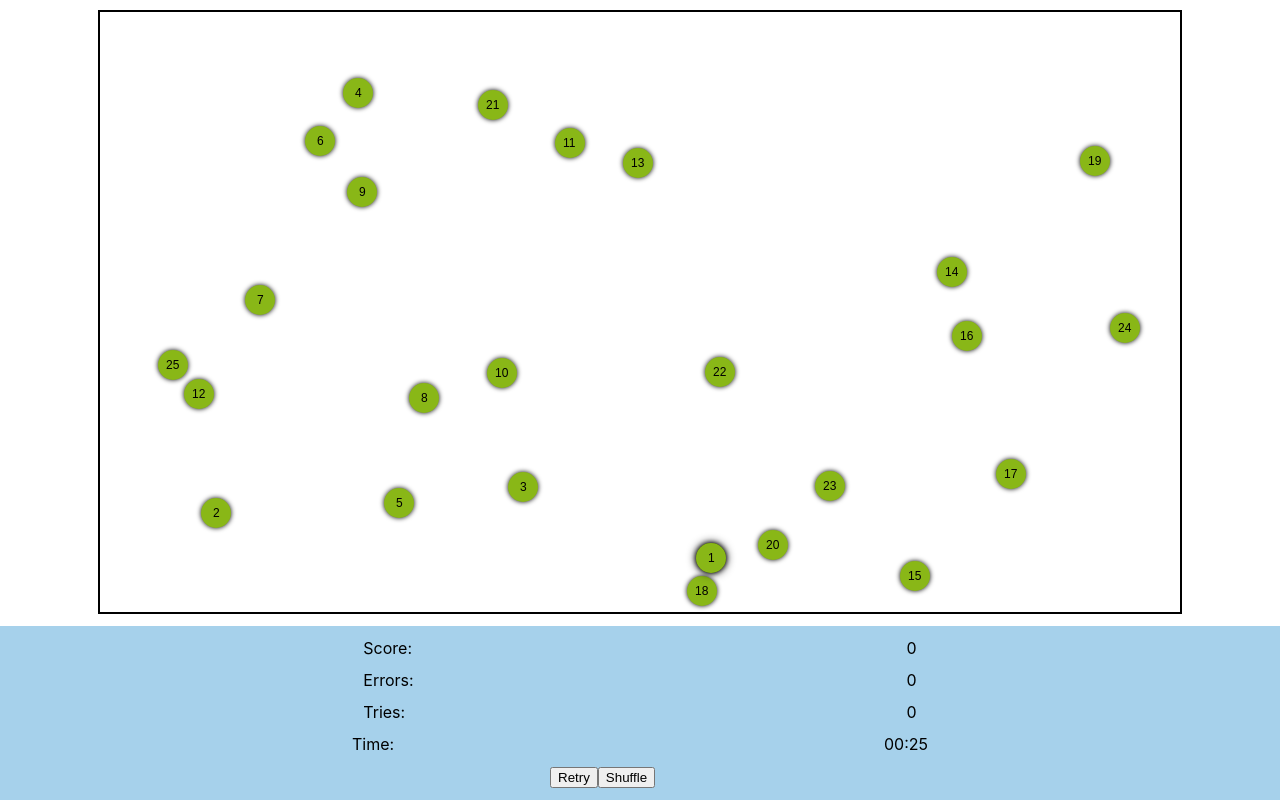
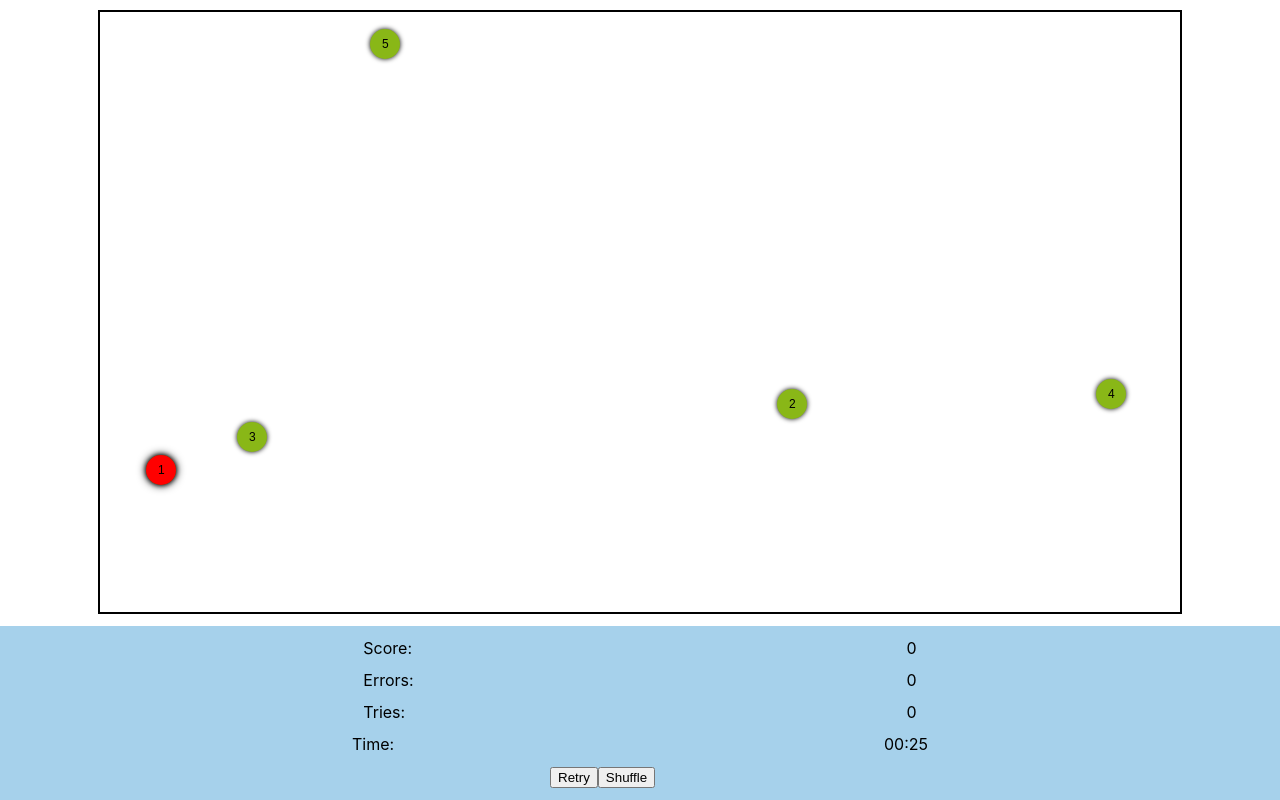
Before and after one commit to Aymen96/internship-cognition-test, a React (Create React App) app in the folder cognition-test-ui/: page / in a window 1280 px wide. Built offline with nearby package versions, Linux system fonts and the light colour scheme.

Commit message:
finished implemented

```diff
--- a/cognition-test-ui/src/components/CognitionTest.js
+++ b/cognition-test-ui/src/components/CognitionTest.js
@@ -5,7 +5,7 @@ import { generateCoordinates } from '../utils';
 import ScoreBoard from './ScoreBoard';
 
 const CIRCLE_RADIUS = 15
-const NUMBER_OF_POINTS = 25
+const NUMBER_OF_POINTS = 5
 const PADDING = 20
 
 function CognitionTest({ canvasWidth, canvasHeight }) {
@@ -21,6 +21,7 @@ function CognitionTest({ canvasWidth, canvasHeight }) {
   const [tries, setTries] = useState(0)
   const [visited, setVisited] = useState(Array(25))
   const [coordsVisited, setCoordsVisited] = useState([])
+  const [finished, setFinished] = useState(false)
 
   const handleDragStart = () => {
     setIsDragging(true)
@@ -30,21 +31,32 @@ function CognitionTest({ canvasWidth, canvasHeight }) {
     setIsDragging(false)
     setTries(tries + 1)
     // can't draw on previous point with kanva, increment with a very small number each time
-    if(xDrag !== xs[score] + 0.000001) {
-      setDragX(xs[score] + 0.000001)
-      setDragY(ys[score] + 0.000001)
+    if(dragX !== xs[score - 1] + 0.000001) {
+      setDragX(xs[score - 1] + 0.000001)
+      setDragY(ys[score - 1] + 0.000001)
     } else {
-      setDragX(xDrag + 0.000001)
-      setDragY(yDrag + 0.000001)
+      setDragX(dragX + 0.000001)
+      setDragY(dragY + 0.000001)
     }
   }
 
   const retry = () => {
+    if(dragX !== xs[0] + 0.000001){
+      setDragX(xs[0] + 0.000001)
+      setDragY(ys[0] + 0.000001)
+    }
+    else {
+      setDragX(dragX + 0.000001)
+      setDragY(dragY + 0.000001)
+    }
+    setIsDragging(false)
     setScore(0)
     setErrors(0)
+    setCurrentErrorIndex(-1)
     setTries(0)
     setVisited(Array(25))
     setCoordsVisited([])
+    setFinished(false)
   }
 
   const shuffle = () => {
@@ -93,7 +105,8 @@ function CognitionTest({ canvasWidth, canvasHeight }) {
                       id={"drag_point"}
                       x={dragX}
                       y={dragY}
-                      draggable={true}
+                      draggable={!finished}
+                      visible={!finished}
                       onDragStart={handleDragStart}
                       onDragEnd={handleDragEnd}
                       dragBoundFunc={function (pos, e) {
@@ -111,12 +124,15 @@ function CognitionTest({ canvasWidth, canvasHeight }) {
                         if (pos.y > canvasHeight - PADDING) {
                           newPos.y = canvasHeight
                         }
+                        if (score === NUMBER_OF_POINTS) {
+                          setFinished(true)
+                        }
                         // check if user passed over another element when dragging
                         let overNode = false
-                        for (let i = 1; i < xs.length; i++) {
+                        for (let i = 0; i < xs.length; i++) {
                           if ( Math.abs(newPos.x - xs[i]) < CIRCLE_RADIUS && Math.abs(newPos.y - ys[i]) < CIRCLE_RADIUS ) {
                             overNode = true
-                            if(i === score + 1) {
+                            if(i === score) {
                               const newVisited = visited
                               visited[i] = true
                               setVisited(newVisited)
@@ -131,13 +147,13 @@ function CognitionTest({ canvasWidth, canvasHeight }) {
                               setScore(score + 1)
                               setCurrentErrorIndex(i)
                               break;
-                            } else if (i != currentErrorIndex) {
+                            }  else if (i !== currentErrorIndex) {
                               setCurrentErrorIndex(i)
                               setErrors(errors + 1)
                             }
                           }
                         }
-                        if(!overNode && currentErrorIndex != -1) {
+                        if(!overNode && currentErrorIndex !== -1) {
                           setCurrentErrorIndex(-1)
                         }
                         return newPos;
@@ -147,7 +163,7 @@ function CognitionTest({ canvasWidth, canvasHeight }) {
                           x={0}
                           y={0}
                           radius={CIRCLE_RADIUS}
-                          fill={isDragging ? "red" : "#89b717"}
+                          fill={"red"}
                           shadowColor="black"
                           shadowBlur={10}
                           opacity={isDragging ? 0.4 : 1}
```
